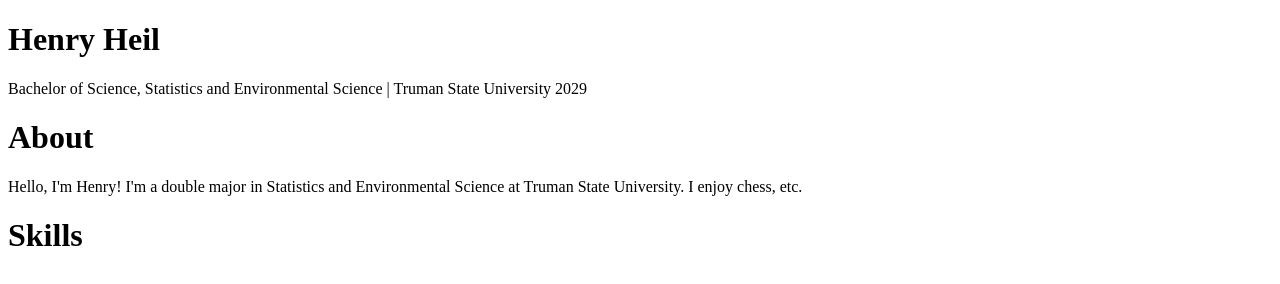
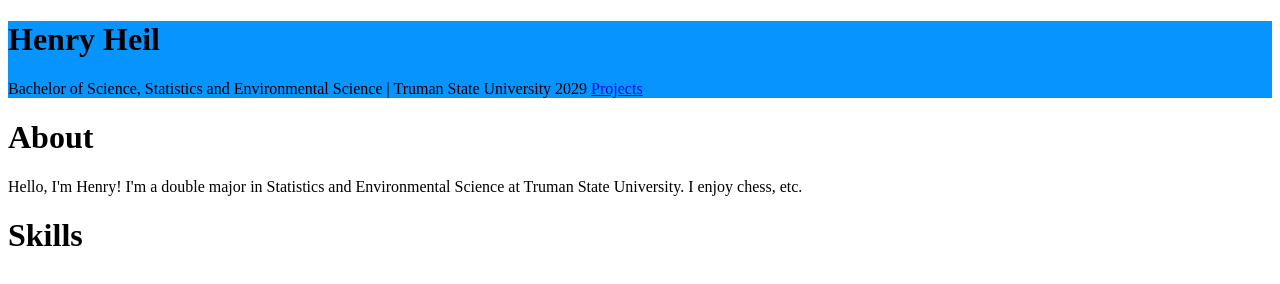
Before and after one commit to Henry-Heil/portfolio, a plain HTML site: page index.html in a window 1280 px wide. Drawn offline with Linux system fonts and the light colour scheme.

Commit message:
Start style, link projects page

```diff
--- a/index.html
+++ b/index.html
@@ -4,14 +4,17 @@
   <meta charset="utf-8">
   <meta name="viewport" content="width=device-width">
   <title>New Tab</title>
-  <style>
-  </style>
+  <link rel="stylesheet" href="style.css">
 </head>
 <body>
+  <div class="banner">
   <h1>Henry Heil</h1>
   <par>Bachelor of Science, Statistics and Environmental Science |
     Truman State University 2029
   </par>
+  <a href="projects.html" target="_blank">Projects</a>
+  </div>
+
   <h1>About</h1>
   <par>Hello, I'm Henry! I'm a double major in Statistics
     and Environmental Science at Truman State University.
--- a/style.css
+++ b/style.css
@@ -0,0 +1,3 @@
+.banner{
+    background: #0894FF
+}
```
